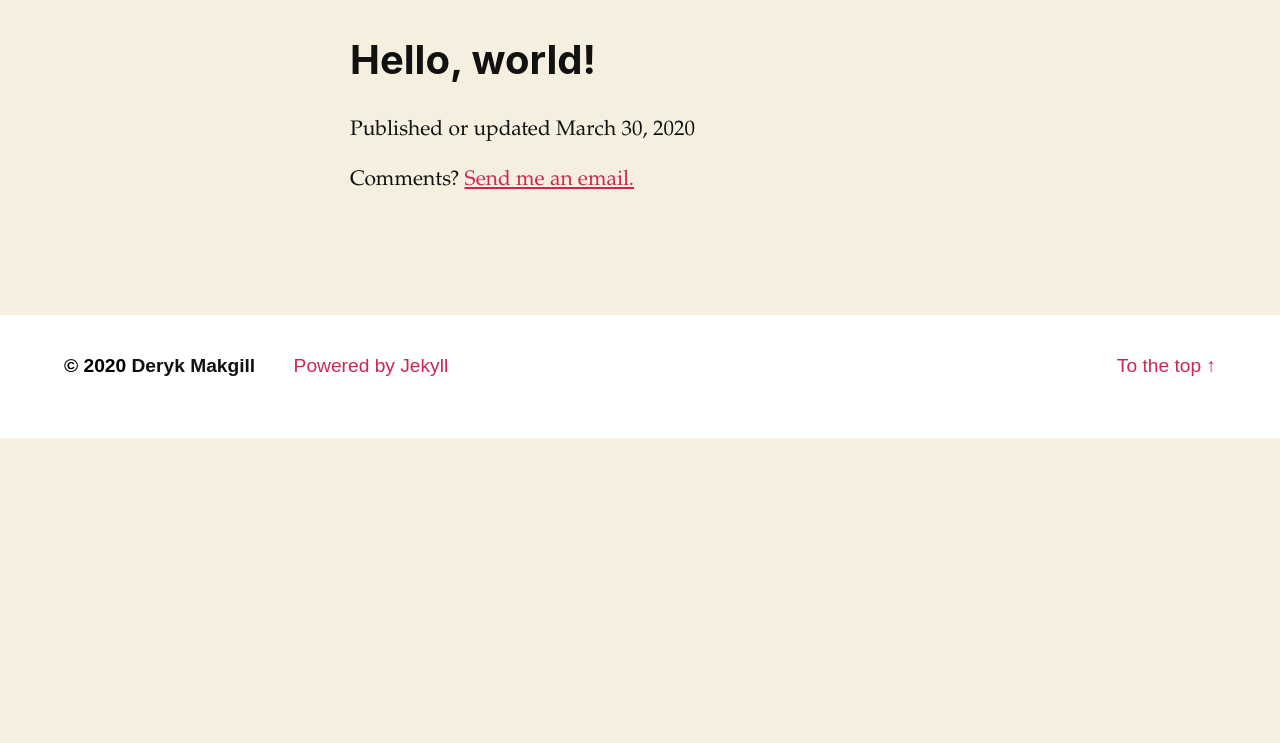
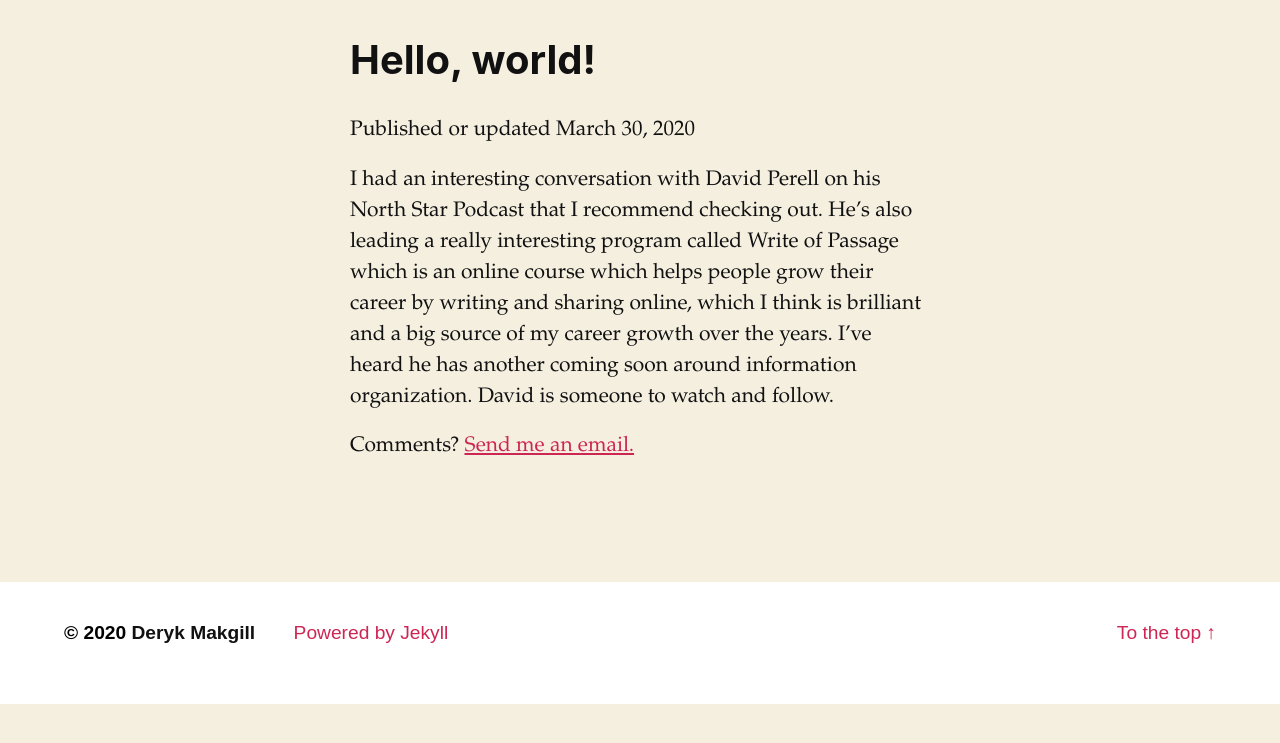
Before and after one commit to derykmakgill/matt, a Jekyll site: the page built from _posts/2020-03-30-hello.md, in a window 1280 px wide. Shown: the top 743 px of the page. Built offline with Jekyll 4.4.1, drawn with Linux system fonts in a browser that asks for light colours.

Commit message:
Update 2020-03-30-hello.md

```diff
--- a/_posts/2020-03-30-hello.md
+++ b/_posts/2020-03-30-hello.md
@@ -3,3 +3,5 @@ layout: post
 title: Hello, world!
 permalink: /hello/
 ---
+
+I had an interesting conversation with David Perell on his North Star Podcast that I recommend checking out. He’s also leading a really interesting program called Write of Passage which is an online course which helps people grow their career by writing and sharing online, which I think is brilliant and a big source of my career growth over the years. I’ve heard he has another coming soon around information organization. David is someone to watch and follow.
```
